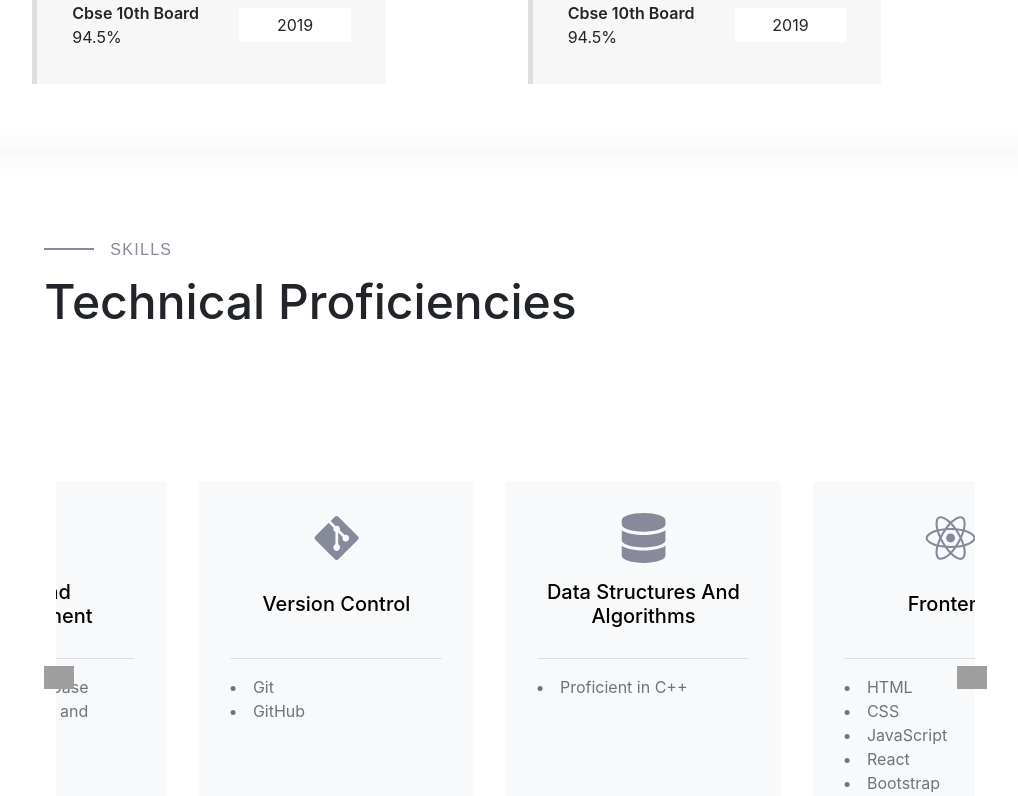
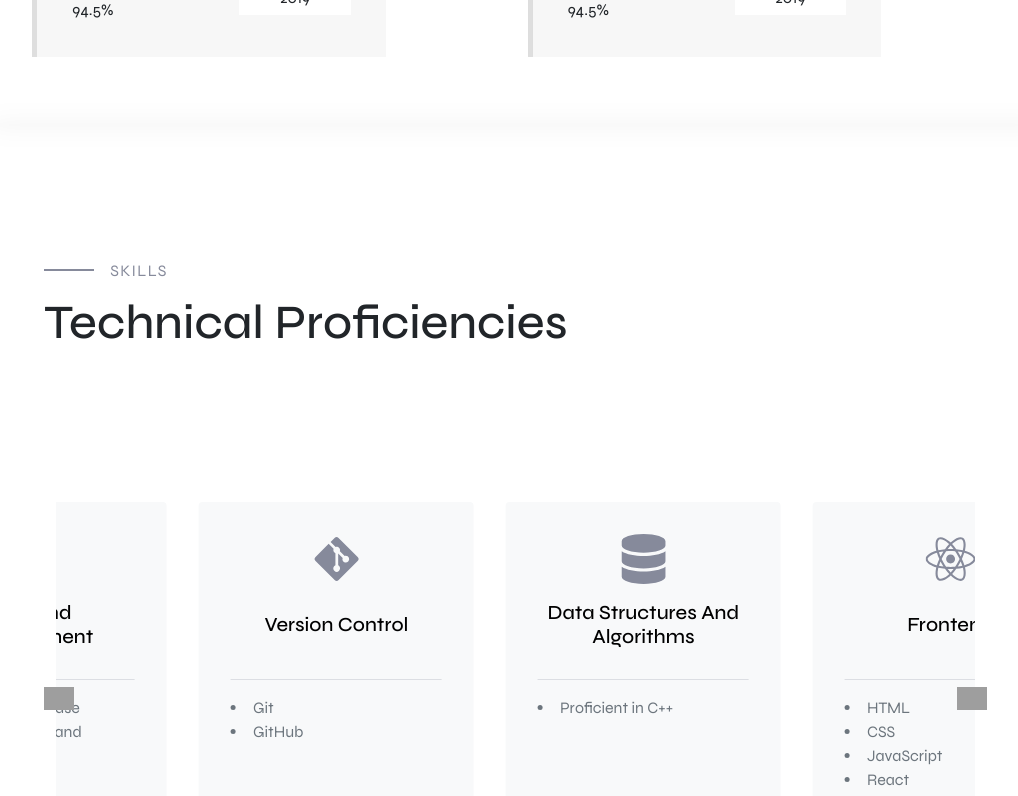
Before and after one commit to KhandekarPrateek/portfolio-website, a React (Create React App) app: page / in a window 1280 px wide. Shown: the part 2280-3076 px from the top of the page, without its empty margins (221-1239 px from the left). Built offline with nearby package versions, Linux system fonts and the light colour scheme; grey boxes are pictures that could not be loaded.

Commit message:
font changed

```diff
--- a/public/index.html
+++ b/public/index.html
@@ -41,6 +41,12 @@
       type="text/css"
       href="https://cdnjs.cloudflare.com/ajax/libs/slick-carousel/1.8.1/slick-theme.min.css"
     />
+    <link rel="preconnect" href="https://fonts.googleapis.com" />
+    <link rel="preconnect" href="https://fonts.gstatic.com" crossorigin />
+    <link
+      href="https://fonts.googleapis.com/css2?family=Syne:wght@400..800&display=swap"
+      rel="stylesheet"
+    />
     <title>React App</title>
   </head>
   <body>
--- a/src/Skills/SimpleSlider/index.js
+++ b/src/Skills/SimpleSlider/index.js
@@ -8,7 +8,6 @@
 import { IoLogoFirebase } from "react-icons/io5";
 const SimpleSlider = () => {
   var settings = {
-    dots: true,
     infinite: true,
     speed: 500,
     slidesToShow: 3,
--- a/src/Skills/index.js
+++ b/src/Skills/index.js
@@ -5,7 +5,7 @@
 
 const Skills = () => {
   return (
-    <Row className="skills-container g-0" id="Skills">
+    <Row className="skills-container g-0 py-5" id="Skills">
       <Row className="d-flex justify-content-center align-items-center h-100 p-5 mb-5 ">
         <div>
           <div className="d-flex skills-header">
--- a/src/index.css
+++ b/src/index.css
@@ -1,8 +1,12 @@
 body {
   margin: 0;
-  font-family: -apple-system, BlinkMacSystemFont, "Segoe UI", "Roboto", "Oxygen",
+  /* font-family: -apple-system, BlinkMacSystemFont, "Segoe UI", "Roboto", "Oxygen",
     "Ubuntu", "Cantarell", "Fira Sans", "Droid Sans", "Helvetica Neue",
-    sans-serif;
+    sans-serif; */
+  font-family: "Syne", sans-serif;
+  font-optical-sizing: auto;
+  font-weight: 400;
+  font-style: normal;
   -webkit-font-smoothing: antialiased;
   -moz-osx-font-smoothing: grayscale;
   overflow-x: hidden;
```
